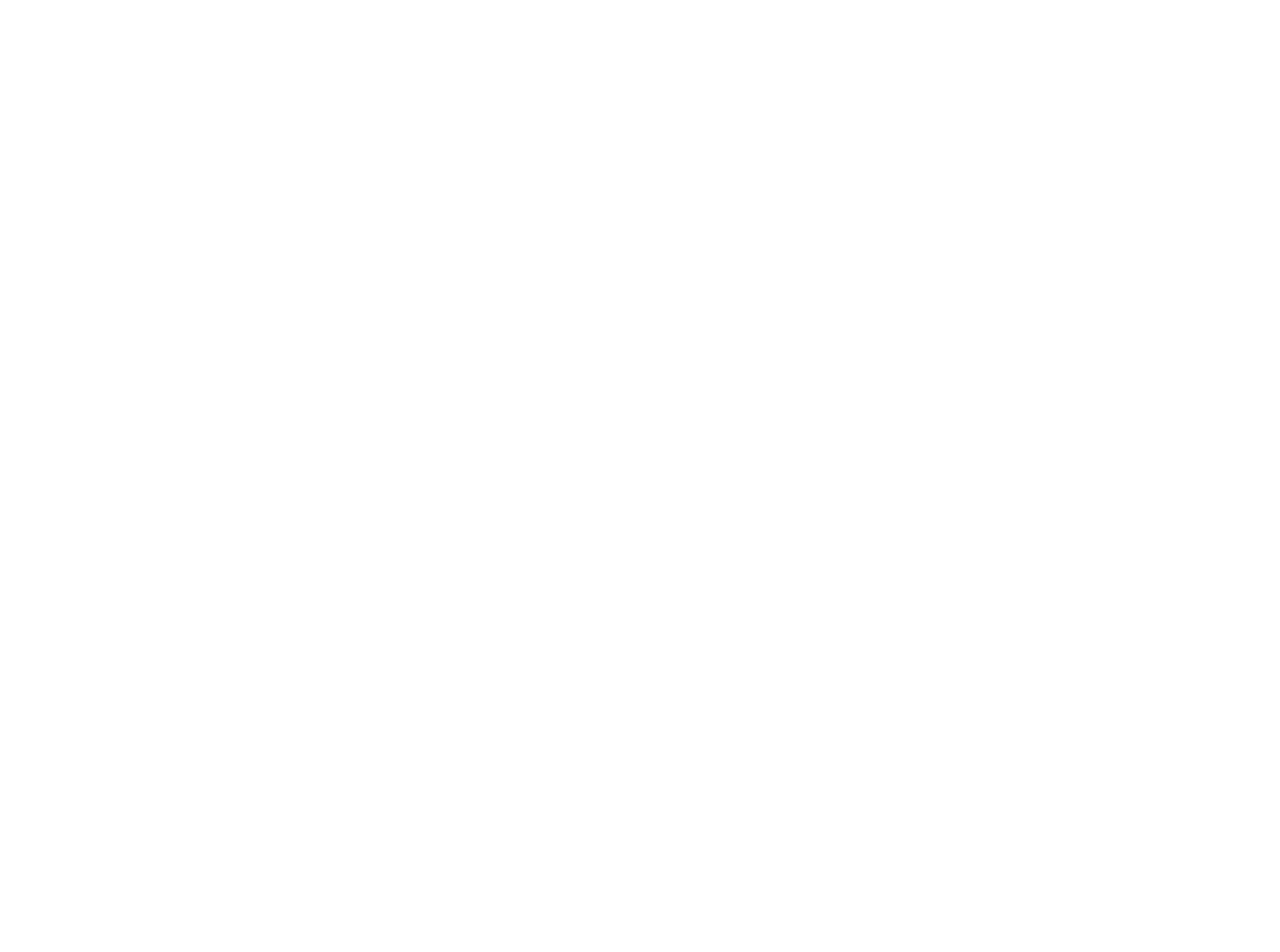
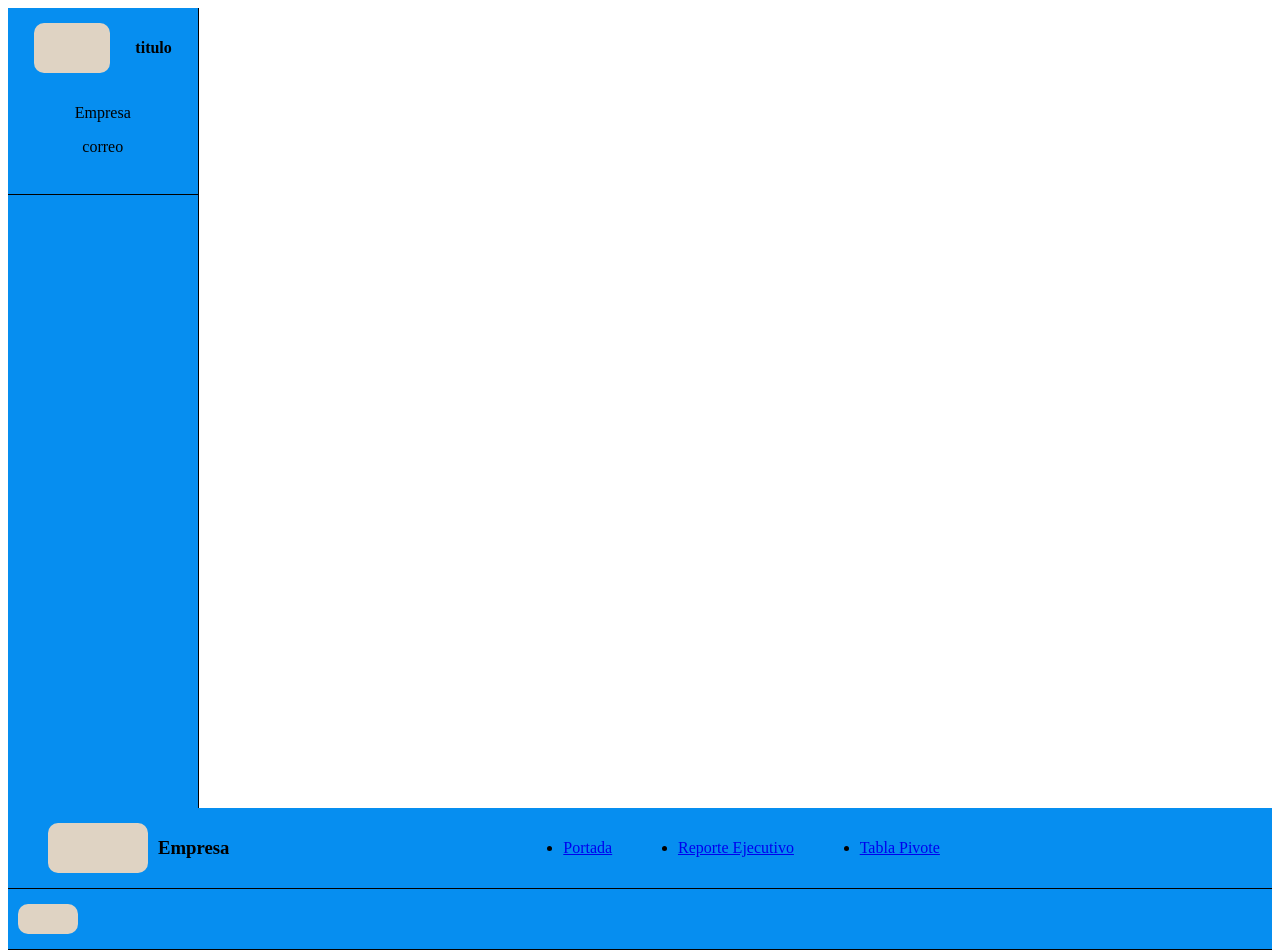
Before and after one commit to BrandonFraustroAMT/wewowBI, a Nuxt app: page /portada in a window 1280 px wide. Before the commit this address had no page. Shown: the top 952 px of the page. Before the commit the page ends 800 px from the top, so only its background shows below. Built offline with nearby package versions, Linux system fonts and the light colour scheme.

Commit message:
feat: add backend conection

```diff
--- /dev/null
+++ b/components/BarraLateral.vue
@@ -0,0 +1,121 @@
+<template>
+    <section
+      class="barra"
+    >
+
+      <div class="barra-slice">
+        <div class="barra-slice__container">
+          <div class="barra-slice__column1">
+            <div class="barra-slice__logo">
+              <!-- imagen -->
+            </div>
+            <h2 class="barra-slice__title">
+              titulo
+            </h2>
+          </div>
+          <div class="barra-slice__column2">
+            <div class="barra-slice__text">
+              <p>Empresa</p>
+            </div>
+            <div class="barra-slice__text">
+              correo
+            </div>
+          </div>
+        </div>
+      </div>
+    </section>
+  </template>
+
+  <style>
+    .barra {
+      width: 15%;
+    }
+    .barra-slice {
+      width: 100%;
+      border-right: 1px solid black;
+      background-color: rgba(6, 142, 240, 1.0);
+      height: 100vh;
+    }
+
+    .barra-slice__container {
+      width: 100%;
+      display: flex;
+      flex-direction: column;
+      justify-content: center;
+      align-items: center;
+    }
+    .barra-slice__column1 {
+      display: flex;
+      flex-direction: row;
+      justify-content: space-evenly;
+      align-items: center;
+      width: 100%;
+      height: 80px;
+    }
+
+    .barra-slice__logo {
+      width: 40%;
+      height: 50px;
+      border-radius: 10px;
+      background-color: #DFD3C3;
+    }
+
+    .barra-slice__title {
+      font-size: 1rem;
+    }
+
+    .barra-slice__column2 {
+      border-bottom: 1px solid #000;
+      width: 100%;
+      display: flex;
+      flex-direction: column;
+      justify-content: center;
+      align-items: center;
+      padding-bottom: 38px;
+    }
+
+    .barra-slice__logo-empresa {
+      width: 40%;
+      height: 100px;
+      margin-top: 30px;
+      border-radius: 50%;
+      background-color: #DFD3C3;
+    }
+
+    .barra-slice__column3 {
+      width: 80%;
+      display: flex;
+      flex-direction: column;
+      justify-content: start;
+      margin-top: 30px;
+      align-items: center;
+    }
+
+    .barra-slice__options {
+      width: 100%;
+      text-transform: uppercase;
+      padding: 20px 0;
+    }
+
+    .barra-slice__reports {
+      width: 100%;
+    }
+
+    .barra-slice__column4 {
+      margin-top: 100px;
+      width: 100%;
+      display: flex;
+      flex-direction: column;
+      justify-content: center;
+      align-items: center;
+    }
+
+    .barra-slice__btn {
+      margin: 20px 0;
+      width: 40%;
+      height: 50px;
+      border-radius: 10px;
+      background-color: #DFD3C3;
+    }
+
+  </style>
--- a/components/BarraPaises.vue
+++ b/components/BarraPaises.vue
@@ -11,7 +11,9 @@
   .paises {
     width: 100%;
     height: 60px;
-    background-color: #e6c293;
+    border-top: 1px solid black;
+    border-bottom: 1px solid black;
+    background-color: rgba(6, 142, 240, 1.0);
   }
   .paises-container {
     height: 100%;
--- /dev/null
+++ b/components/Menu.vue
@@ -0,0 +1,88 @@
+<template>
+  <section
+    class="menu"
+  >
+    <div class="menu-slice">
+      <div class="menu-slice__container">
+        <div class="menu-slice__empresa">
+          <div class="menu-slice__empresa-logo">
+            <img src="" alt="">
+          </div>
+          <div class="menu-slice__title">
+            <h3>Empresa</h3>
+          </div>
+        </div>
+
+        <div class="menu-slice__text">
+          <nav class="menu-nav">
+            <ul class="menu-slice__link">
+              <li><NuxtLink to="/portada">Portada</NuxtLink></li>
+              <li><NuxtLink to="/reporteejecutivo">Reporte Ejecutivo</NuxtLink></li>
+              <li><NuxtLink to="/tablapivote">Tabla Pivote</NuxtLink></li>
+            </ul>
+          </nav>
+        </div>
+      </div>
+    </div>
+  </section>
+</template>
+
+<style>
+  .menu {
+    width: 100%;
+  }
+  .menu-slice {
+    width: 100%;
+    background-color: rgba(6, 142, 240, 1.0)
+  }
+
+  .menu-slice__container {
+    width: 70%;
+    height: 80px;
+    display: flex;
+    justify-content: space-between;
+    flex-direction: row;
+    padding: 0 40px;
+    align-items: center;
+  }
+
+  .menu-slice__empresa {
+    display: flex;
+    flex-direction: row;
+    justify-content: center;
+    align-items: center;
+  }
+  .menu-slice__empresa-logo {
+    width: 100px;
+    height: 50px;
+    border-radius: 10px;
+    margin-right: 10px;
+    background-color: #DFD3C3;
+  }
+
+  .menu-slice__logo {
+    width: 10%;
+    height: 50px;
+    border-radius: 10px;
+    background-color: #DFD3C3;
+  }
+
+
+  .menu-slice__text {
+      width: 50%;
+      display: flex;
+      flex-direction: row;
+      justify-content: space-between;
+  }
+
+  .menu-nav {
+    width: 100%;
+  }
+
+  .menu-slice__link {
+    width: 100%;
+    display: flex;
+    flex-direction: row;
+    justify-content: space-around
+  }
+</style>
--- a/components/Tabla.vue
+++ b/components/Tabla.vue
@@ -1,7 +1,47 @@
+<script setup lang="ts">
+  import empresasService from '~/services/Empresas';
+
+
+  const empresas = async () => {
+    try {
+      const data = await empresasService.getEmpresas();
+      console.log("Data tabla", data);
+    } catch(err) {
+      console.log("Error tabla: ", err);
+    }
+  }
+
+  empresas();
+
+</script>
 <template>
   <section class="tabla">
     <div class="tabla-container">
-      <div class="tabla-container__">
+      <div class="tabla-container__scroll">
+        <table>
+          <caption>Empresa</caption>
+          <tr>
+            <th></th>
+            <th>1</th>
+            <th>2</th>
+            <th>3</th>
+            <th>4</th>
+            <th>5</th>
+            <th>6</th>
+            <th>7</th>
+            <th>8</th>
+            <th>9</th>
+            <th>10</th>
+          </tr>
+          <tr>
+
+          </tr>
+          <tr>
+            <td>Demográficos</td>
+            <td>Data</td>
+            <td>Data</td>
+          </tr>
+        </table>
       </div>
     </div>
   </section>
@@ -10,7 +50,11 @@
 <style>
   .tabla {
     width: 100%;
-    height: 86%;
-    background-color: #DFD3C3;
+  }
+  .tabla-container__scroll {
+    max-width: 100%;
+    max-height: 500px;
+    overflow-x: auto;
+    overflow-y: auto;
   }
 </style>
--- a/nuxt.config.ts
+++ b/nuxt.config.ts
@@ -3,7 +3,9 @@
 export default defineNuxtConfig({
   compatibilityDate: '2024-04-03',
   devtools: { enabled: true },
-  modules: ["@nuxtjs/prismic"],
+  modules: ["@nuxtjs/prismic",
+    '@nuxt/ui'
+  ],
   css: [
     '@/assets/css/reset.css',
   ],
--- a/package.json
+++ b/package.json
@@ -11,8 +11,10 @@
     "slicemachine": "start-slicemachine"
   },
   "dependencies": {
+    "@nuxt/ui": "^2.17.0",
     "@prismicio/client": "^7.6.0",
     "@prismicio/vue": "^4.2.2",
+    "axios": "^1.7.2",
     "nuxt": "^3.12.3",
     "vue": "latest"
   },
--- a/pages/index.vue
+++ b/pages/index.vue
@@ -1,54 +1,16 @@
 <template>
   <div>
-    <!-- Comprueba si el documento está cargado -->
     <div class="portal">
-      <BarraLateral v-if="barraLateralSlice" :slice="barraLateralSlice" />
+      <BarraLateral/>
       <div class="menu-column">
-        <Menu v-if="menuSlice" :slice="menuSlice" />
+        <Menu/>
         <BarraPaises />
-        <Tabla />
       </div>
     </div>
   </div>
 </template>
 
 <script setup>
-import { ref, onMounted } from 'vue';
-import { SliceZone, usePrismic } from '@prismicio/vue';
-
-// Importa tus slices aquí
-import BarraLateral from '../slices/BarraLateral/index.vue'; // Ajusta la ruta según tu estructura de carpetas
-import Menu from '../slices/Menu/index.vue'; // Ajusta la ruta según tu estructura de carpetas
-import BarraPaises from '../components/BarraPaises.vue'; // Ajusta la ruta según tu estructura de carpetas
-
-// Define los componentes de los slices
-const components = {
-  barra_lateral: BarraLateral,
-  menu: Menu,
-};
-
-const document = ref(null);
-const menuSlice = ref(null);
-const barraLateralSlice = ref(null);
-const { client } = usePrismic();
-
-// Función para obtener datos de Prismic
-const fetchData = async () => {
-  try {
-    const response = await client.getByUID('portal', 'portal'); // Asegúrate de que el UID y el tipo de documento son correctos
-    console.log(response);
-    document.value = response;
-    menuSlice.value = response.data.slices.find(slice => slice.slice_type === 'menu');
-    barraLateralSlice.value = response.data.slices.find(slice => slice.slice_type === 'barra_lateral');
-  } catch (error) {
-    console.log('Error fetching document:', error);
-  }
-};
-
-// Llama a fetchData cuando el componente se monte
-onMounted(() => {
-  fetchData();
-});
 </script>
 
 <style>
--- /dev/null
+++ b/pages/portada.vue
@@ -0,0 +1,16 @@
+<template>
+    <div>
+    <BarraLateral />
+      <div class="menu-column">
+        <Menu />
+        <BarraPaises />
+      </div>
+      <h2>Portada</h2>
+    </div>
+</template>
+
+<style>
+.menu-column {
+  width: 100%;
+}
+</style>
--- /dev/null
+++ b/pages/reporteejecutivo.vue
@@ -0,0 +1,6 @@
+<template>
+    <div>
+        <h2>Reporte Ejecutivo</h2>
+        <iframe title="DEMO 240724" width="1140" height="541.25" src="https://app.powerbi.com/reportEmbed?reportId=700034e8-ed81-40ab-aac5-79a71de98685&autoAuth=true&ctid=87d828aa-c1e2-4c03-9aa3-1691cab514f5" frameborder="0" allowFullScreen="true"></iframe>
+    </div>
+</template>
--- /dev/null
+++ b/pages/tablapivote.vue
@@ -0,0 +1,5 @@
+<template>
+    <div>
+        <Tabla />
+    </div>
+</template>
--- /dev/null
+++ b/services/Empresas.ts
@@ -0,0 +1,24 @@
+import axios from "axios";
+
+const BackendURL = 'http://localhost:8080/api'
+
+const getEmpresas = async () => {
+  try {
+    const response = await axios.get(`${BackendURL}/empresas`)
+    console.log("Response getempresas: ", response.data);
+    return response.data;
+  } catch(e: any) {
+    console.log("Error getempresas: ", e);
+  }
+}
+
+const getEmpresaId = async (id:number) => {
+  try {
+    const response = await axios.get(`${BackendURL}/empresas/${id}`)
+    console.log("Response getempresaid: ", response.data);
+  } catch(e:any) {
+    console.log("Error getempresaid: ", e);
+  }
+}
+
+export default {getEmpresas, getEmpresaId}
--- a/slices/BarraLateral/index.vue
+++ b/slices/BarraLateral/index.vue
@@ -32,7 +32,7 @@
         </div>
         <div class="barra-slice__column2">
           <div class="barra-slice__text">
-            {{ slice.primary.nombreempresa }}
+            <p>Empresa</p>
           </div>
           <div class="barra-slice__text">
             {{ slice.primary.correousuario }}
```
Also changed, not shown: 1 other file (tests, documents, lock files or other folders).
